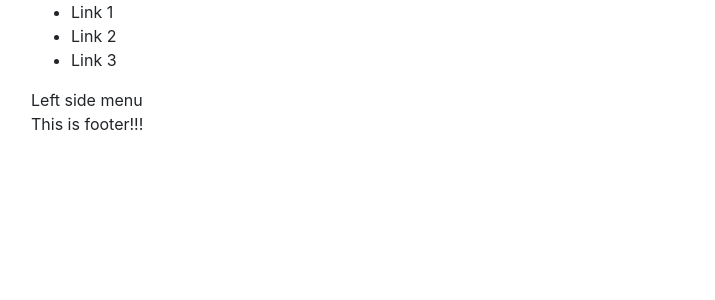
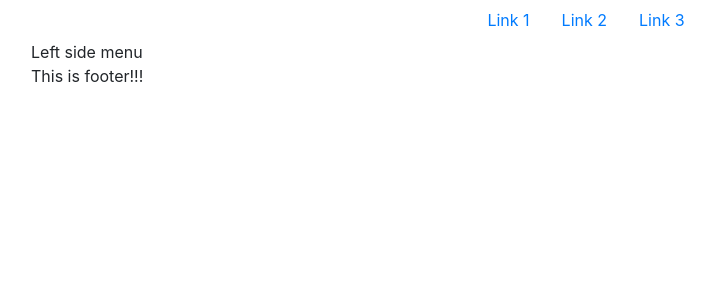
Before and after one commit to yurychu/myapp, a Django app: page / in a window 1280 px wide. Shown: the top 300 px of the page, without its empty margins (54-769 px from the left). Run offline with Django 3.2, Linux system fonts and the light colour scheme; data that the repository does not hold is empty; some libraries are stand-ins or nearby versions.

Commit message:
simple styling nav menu

```diff
--- a/mybooks/templates/nav_bar.html
+++ b/mybooks/templates/nav_bar.html
@@ -1,7 +1,13 @@
 <nav>
-    <ul>
-        <li>Link 1</li>
-        <li>Link 2</li>
-        <li>Link 3</li>
+    <ul class="nav justify-content-center">
+        <li class="nav-item">
+            <a class="nav-link" href="#">Link 1</a>
+        </li>
+        <li class="nav-item">
+            <a class="nav-link" href="#">Link 2</a>
+        </li>
+        <li class="nav-item">
+            <a class="nav-link" href="#">Link 3</a>
+        </li>
     </ul>
 </nav>
```
